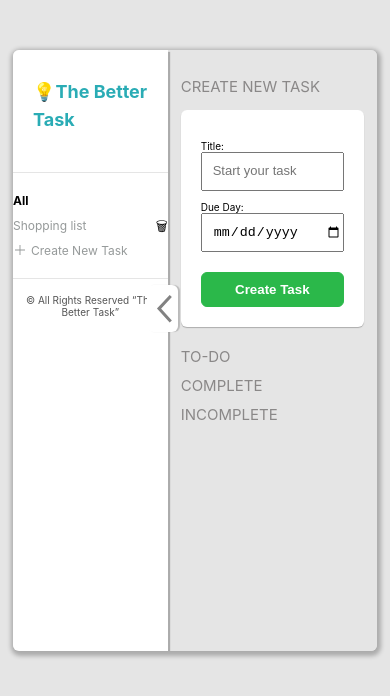
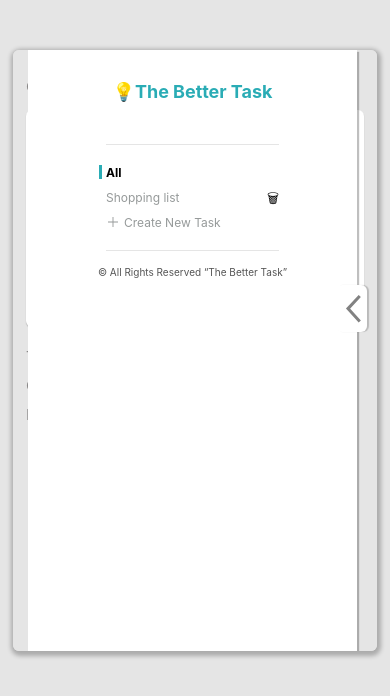
Before and after one commit to tdmitryny/The-Better-Task, a React (Create React App) app: page / in a window 390 px wide. Shown: the top 696 px of the page. Built offline with nearby package versions, Linux system fonts and the light colour scheme.

Commit message:
optimzed mobile

```diff
--- a/src/Responsive.css
+++ b/src/Responsive.css
@@ -48,7 +48,7 @@
 
    .FirstBox{
        position: relative;
-       transition: ease 1s;
+
 
    }
 
@@ -118,7 +118,7 @@
 
 
    .FirstBox-hide{
-   transition: all .5s ;
+
    transform: translateX(-100%);
    position: absolute;
    height: 100%;
@@ -126,3 +126,20 @@
 }
 
 }
+
+
+/**************************/
+/* BELOW 551px (iPad) */
+/**************************/
+@media(max-width:34em){
+
+    .Mainbox{
+        position: relative;
+    }
+    .FirstBox{
+        position: absolute;
+        top:0rem;
+        right: 2rem;
+        min-height: 100%;
+    }
+}
```
